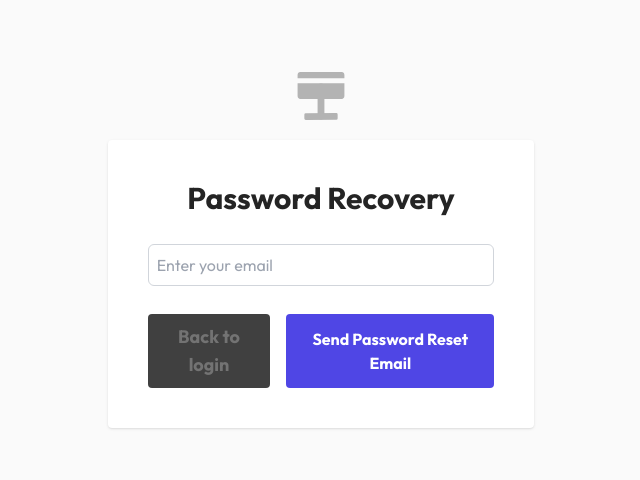
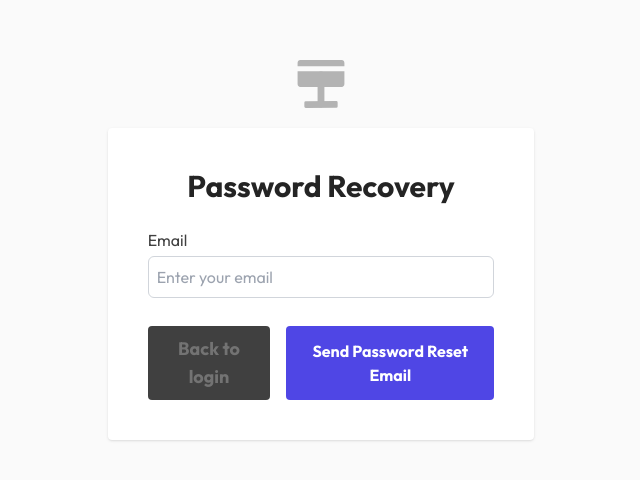
Before and after one commit to and27/tracker, a React (Vite) app: page /password-recovery in a window 1280 px wide. Shown: the part 150-630 px from the top of the page, without its empty margins (319-959 px from the left). Built offline with nearby package versions, Linux system fonts and the light colour scheme; no server answers; the database is empty.

Commit message:
refactor password recovery and add test

```diff
--- /dev/null
+++ b/src/components/Forms/PasswordRecovery.tsx
@@ -0,0 +1,48 @@
+import Button from "../Button";
+import LinkButton from "../LinkButton";
+
+interface PasswordRecoveryProps {
+  email: string;
+  setEmail: (email: string) => void;
+  handleSubmit: (e: React.FormEvent<HTMLFormElement>) => void;
+}
+
+const PasswordRecoveryForm = ({
+  email,
+  setEmail,
+  handleSubmit,
+}: PasswordRecoveryProps) => {
+  return (
+    <form
+      onSubmit={handleSubmit}
+      className="flex flex-col gap-2"
+      aria-label="password recovery form"
+    >
+      <label
+        htmlFor="email"
+        className="flex flex-col text-neutral-700 dark:text-neutral-200"
+      >
+        Email
+        <input
+          className="bg-transparent border border-gray-300 p-2 rounded-md mt-1"
+          type="email"
+          id="email"
+          placeholder="Enter your email"
+          value={email}
+          onChange={(e) => setEmail(e.target.value)}
+          required
+        />
+      </label>
+      <div className="flex gap-4 justify-start mt-5">
+        <LinkButton to="/login" className="secondary">
+          <span className="text-center text-neutral-500 dark:text-neutral-400 pt-1 pb-4 text-lg">
+            Back to login
+          </span>
+        </LinkButton>
+        <Button type="submit">Send Password Reset Email</Button>
+      </div>
+    </form>
+  );
+};
+
+export default PasswordRecoveryForm;
--- a/src/pages/PasswordRecoverys.tsx
+++ b/src/pages/PasswordRecoverys.tsx
@@ -1,8 +1,7 @@
 import { useState } from "react";
 import { sendPasswordRecoveryEmail } from "../utils/supabaseLogin";
-import LinkButton from "../components/LinkButton";
-import Button from "../components/Button";
 import LogoImage from "../components/LogoImage";
+import PasswordRecoveryForm from "../components/Forms/PasswordRecovery";
 
 const PasswordRecovery = () => {
   const [email, setEmail] = useState("");
@@ -24,24 +23,11 @@ const PasswordRecovery = () => {
           <h1 className="text-center text-3xl font-bold font-outfit mb-6">
             Password Recovery
           </h1>
-          <form onSubmit={handleSubmit} className="flex flex-col gap-2">
-            <input
-              className="bg-transparent border border-gray-300 p-2 rounded-md mt-1"
-              type="email"
-              placeholder="Enter your email"
-              value={email}
-              onChange={(e) => setEmail(e.target.value)}
-              required
-            />
-            <div className="flex gap-4 justify-start mt-5">
-              <LinkButton to="/login" className="secondary">
-                <span className="text-center text-neutral-500 dark:text-neutral-400 pt-1 pb-4 text-lg">
-                  Back to login
-                </span>
-              </LinkButton>
-              <Button type="submit">Send Password Reset Email</Button>
-            </div>
-          </form>
+          <PasswordRecoveryForm
+            handleSubmit={handleSubmit}
+            email={email}
+            setEmail={setEmail}
+          />
           {message && <p>{message}</p>}
         </div>
       </div>
--- a/src/pages/SignupPage.tsx
+++ b/src/pages/SignupPage.tsx
@@ -1,6 +1,6 @@
 import { useEffect } from "react";
 import { supabaseLogout } from "../utils/supabaseLogin";
-import SignupForm from "../components/Forms/Singup";
+import SignupForm from "../components/Forms/Signup";
 import { Link } from "react-router-dom";
 import LogoImage from "../components/LogoImage";
 
```
Also changed, not shown: 1 other file (tests, documents, lock files or other folders).
